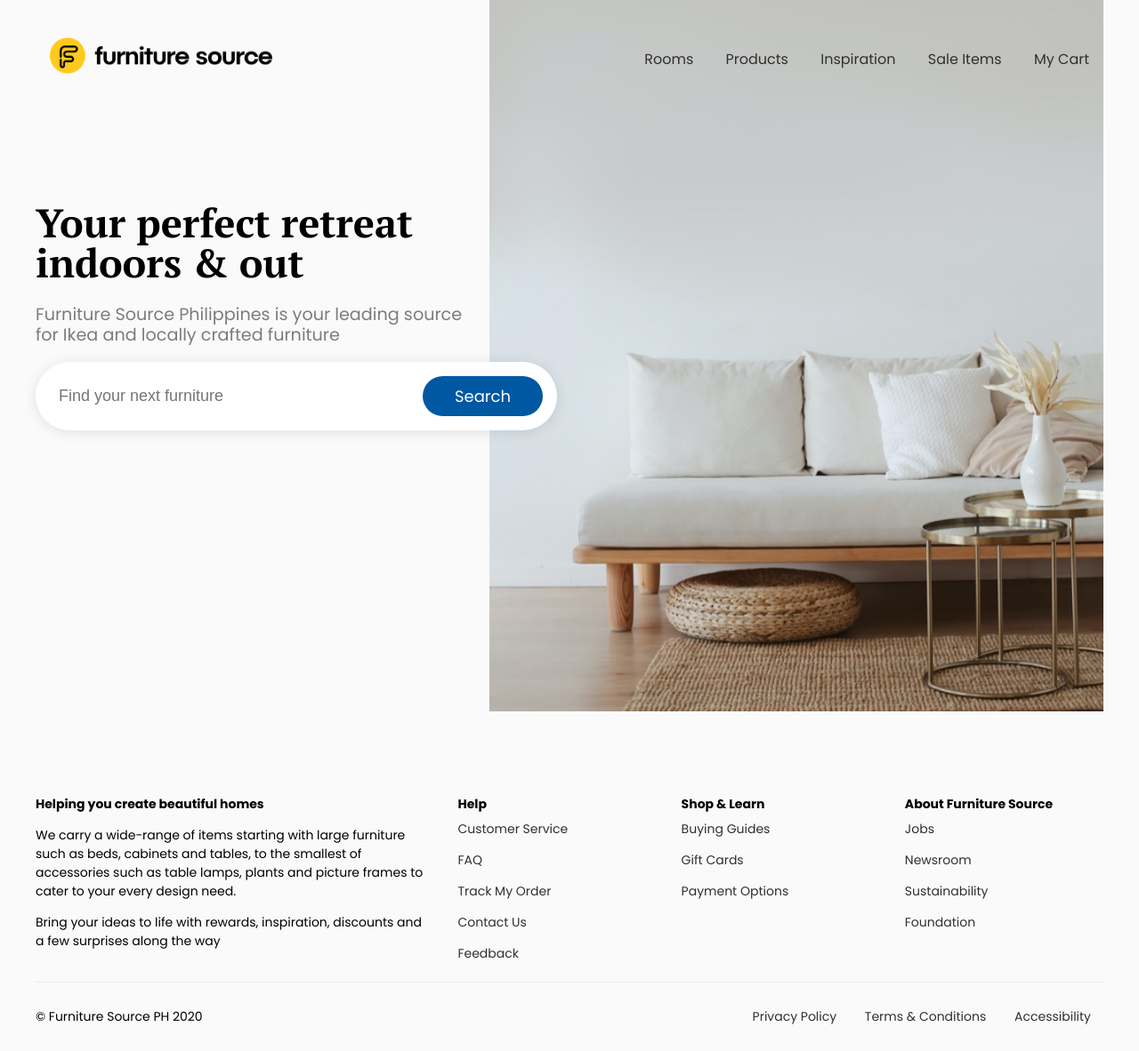
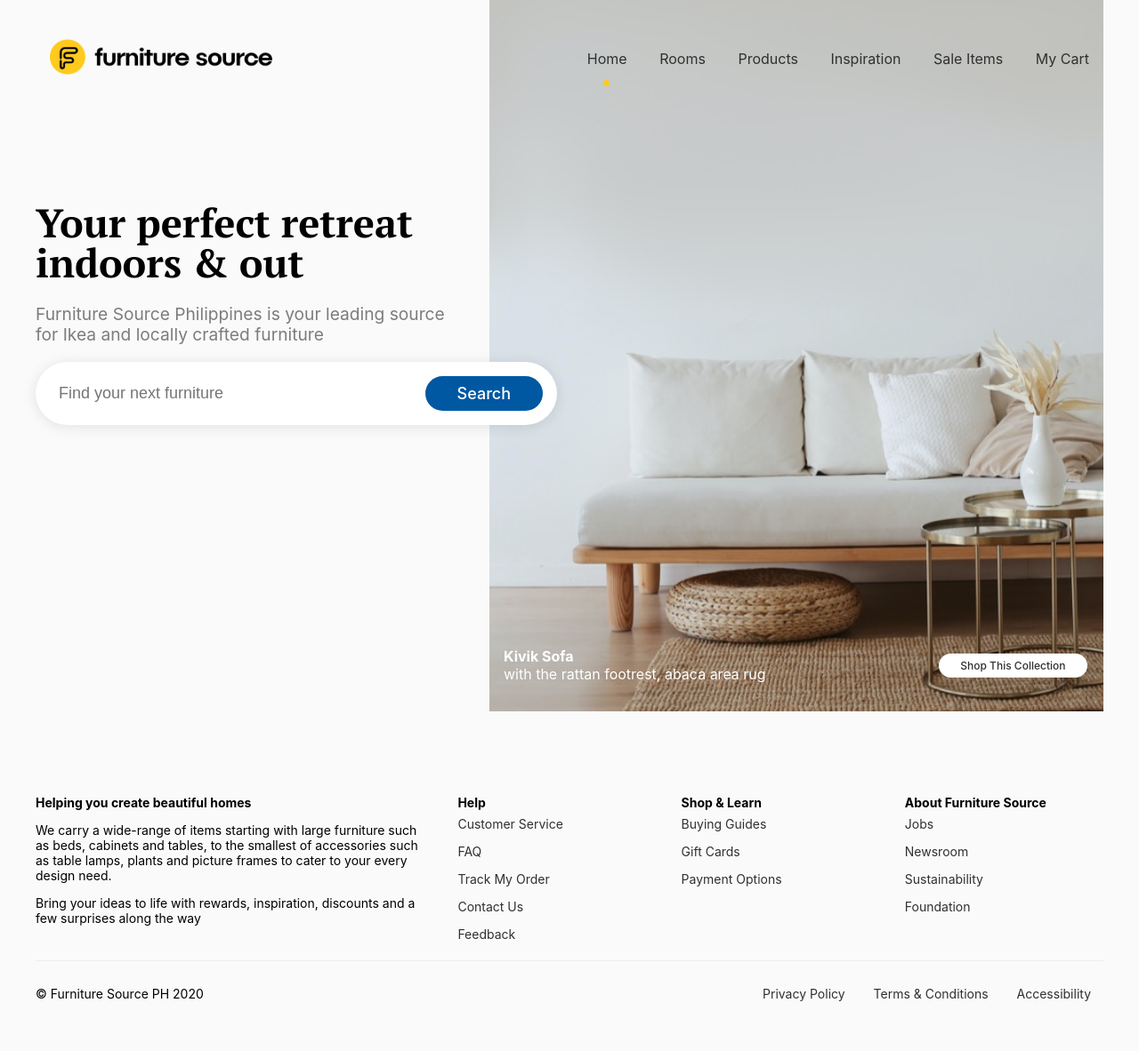
Before and after one commit to nickaguilos/dc-1-sheena-nick, a PHP site: page /home/ in a window 1280 px wide. Shown: the whole page at 89% size. After the commit the page ends 1126 px from the top, so only its background shows below. Run offline with PHP 8.4, Linux system fonts and the light colour scheme.

Commit message:
adding responsive design for homepage

```diff
--- a/scss/_buttons.scss
+++ b/scss/_buttons.scss
@@ -42,4 +42,9 @@ button, .button {
             background-color: $light-yellow;
         }
     }
+
+    &.white {
+        background-color: #fff;
+        color: $dark-gray;
+    }
 }
--- a/scss/_theme.scss
+++ b/scss/_theme.scss
@@ -6,5 +6,5 @@ $light-yellow: #FFD95F;
 $light-blue: #003E73;
 $dark-gray: #303030;
 
-$sans-serif: 'Poppins', sans-serif;
+$sans-serif: -apple-system, system-ui, sans-serif;
 $serif: 'PT Serif', serif;
--- a/scss/_typography.scss
+++ b/scss/_typography.scss
@@ -27,3 +27,7 @@ footnote {
     opacity: 0.5;
     line-height: 1.2em;
 }
+
+@media screen and (max-width: 700px) {
+    font-size: 14px;
+}
--- a/web/css/main.css
+++ b/web/css/main.css
@@ -1,5 +1,5 @@
 html {
-  font-family: "Poppins", sans-serif;
+  font-family: -apple-system, system-ui, sans-serif;
   font-size: 1em; }
 
 body {
@@ -85,11 +85,14 @@ footnote {
   opacity: 0.5;
   line-height: 1.2em; }
 
+@media screen and (max-width: 700px) {
+  font-size: 14px; }
+
 button, .button {
   background-color: #0058A3;
   color: #fff;
   font-size: 1.125em;
-  font-family: "Poppins", sans-serif;
+  font-family: -apple-system, system-ui, sans-serif;
   font-weight: 500;
   border: none;
   transition: all, 0.1s;
@@ -113,6 +116,9 @@ button, .button {
     color: #303030; }
     button.yellow:hover, .button.yellow:hover {
       background-color: #FFD95F; }
+  button.white, .button.white {
+    background-color: #fff;
+    color: #303030; }
 
 input[type="text"] {
   font-size: 1.125em;
@@ -146,6 +152,18 @@ input[type="text"] {
     max-width: 250px; }
   #site-head a {
     padding: 1em; }
+    #site-head a.active {
+      position: relative; }
+      #site-head a.active:after {
+        content: '';
+        display: inline-block;
+        position: absolute;
+        width: 7px;
+        height: 7px;
+        background-color: #FFCA1E;
+        bottom: -5px;
+        border-radius: 100px;
+        left: 45%; }
 
 #home {
   background: #fafafa;
@@ -160,6 +178,8 @@ input[type="text"] {
     z-index: 1;
     display: flex;
     justify-content: space-between; }
+    #home #search-box img {
+      display: none; }
   #home #search-and-intro {
     grid-column: 1 / 6;
     grid-row-start: 3; }
@@ -167,19 +187,49 @@ input[type="text"] {
     grid-column: 6 / 13;
     grid-row: 1 / 4;
     max-height: 800px;
-    overflow: hidden; }
-  @media screen and (max-width: 700px) {
-    #home #site-content {
-      grid-template-columns: repeat(4, 1fr);
-      grid-template-areas: "sh sh sh sh" "si si si si" "hi hi hi hi" "sf sf sf sf"; }
+    overflow: hidden;
+    position: relative; }
+    #home #hero-image .caption {
+      display: flex;
+      color: #fff;
+      position: absolute;
+      bottom: 16px;
+      padding: 1em;
+      justify-content: space-between;
+      align-items: center;
+      width: 95%; }
+
+@media screen and (max-width: 700px) {
+  #home {
+    grid-template-columns: repeat(4, 1fr);
+    grid-template-areas: "sh sh sh sh" "si si si si" "si si si si" "hi hi hi hi" "sf sf sf sf"; }
     #home #site-head {
       grid-area: sh; }
     #home #search-and-intro {
-      grid-area: si; }
+      grid-area: si;
+      margin: 1em;
+      text-align: center; }
+      #home #search-and-intro h1 {
+        font-size: 2em; }
+      #home #search-and-intro form {
+        margin: 0; }
+      #home #search-and-intro button {
+        padding: 0.5em 1em; }
+        #home #search-and-intro button img {
+          display: inline-block;
+          width: 1em; }
+        #home #search-and-intro button span {
+          display: none; }
     #home #hero-image {
       grid-area: hi; }
+      #home #hero-image .caption {
+        flex-direction: column;
+        text-align: center; }
+        #home #hero-image .caption a {
+          margin-top: 1em; }
     #home #site-footer {
-      grid-area: sf; } }
+      grid-area: sf;
+      margin: 1em; } }
 
 .grid.results {
   grid-template-rows: 50px 300px 1fr 50px; }
--- a/web/home/index.html
+++ b/web/home/index.html
@@ -14,7 +14,8 @@
         <a href="#" id="brand"><img src="../images/logos/logo-full@2x.png" alt="Furniture Source"></a>
 
         <div id="nav-1">
-            <a href="rooms.html">Rooms</a>
+            <a href="../home/" class="active">Home</a>
+            <a href="../rooms/">Rooms</a>
             <a href="../product/">Products</a>
             <a href="inspiration.html">Inspiration</a>
             <a href="sale-items.html">Sale Items</a>
@@ -30,12 +31,19 @@
 
         <form id="search-box">
             <input type="text" placeholder="Find your next furniture">
-            <button class="round">Search</button>
+            <button class="round"><img src="/web/images/icon/search-icon.png" alt="">  <span>Search</span></button>
         </form>
     </div>
 
     <div id="hero-image">
         <img src="../images/hero/homepage-hero.jpg" alt="">
+        <div class="caption">
+            <span>
+                <strong>Kivik Sofa</strong> <br>
+                with the rattan footrest, abaca area rug
+            </span>
+            <a href="" class="button round small white">Shop This Collection</a>
+        </div>
     </div>
 
     <footer id="site-footer">
```
Also changed, not shown: scss/_page-home.scss (+49 -2 lines), scss/_section-head.scss (+16 -1 lines), web/rooms/index.html (+7 -7 lines), web/images/icon/search-icon.png (added), web/images/icon/search-icon.svg (added).
